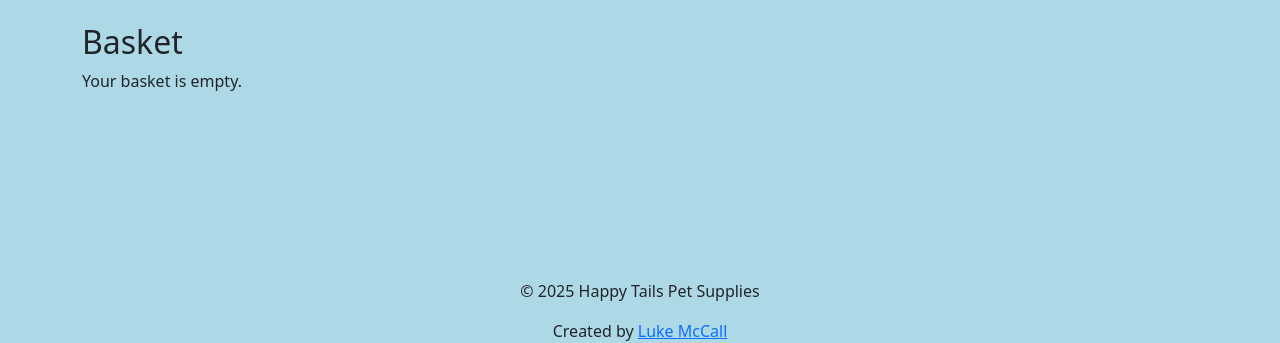
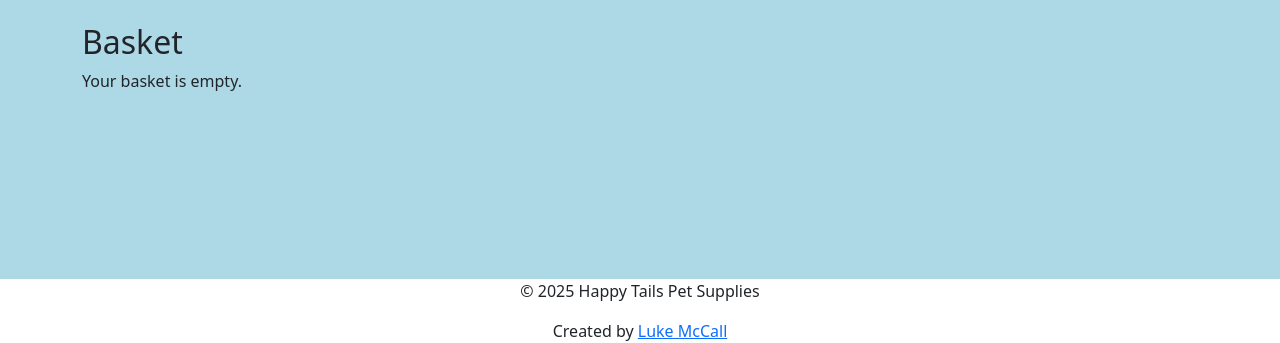
Before and after one commit to TheRealMcCall/happy_tails, a Django app: page /basket/ in a window 1280 px wide. Shown: the part 457-800 px from the top of the page. Run offline with Django 3.2, Linux system fonts and the light colour scheme.

Commit message:
Fix: Style footer so that it no longer overlaps product items and now sits at bottom correctly

```diff
--- a/static/css/style.css
+++ b/static/css/style.css
@@ -14,3 +14,7 @@ body {
     object-fit: cover;
     object-position: 50% 22%;
 }
+
+footer {
+    background-color: white;
+}
--- a/templates/base.html
+++ b/templates/base.html
@@ -8,11 +8,11 @@
     <title>{% block title %}Happy Tails Pet Supplies{% endblock %}</title>
     <link href="https://cdn.jsdelivr.net/npm/bootstrap@5.3.8/dist/css/bootstrap.min.css" rel="stylesheet"
         integrity="sha384-sRIl4kxILFvY47J16cr9ZwB07vP4J8+LH7qKQnuqkuIAvNWLzeN8tE5YBujZqJLB" crossorigin="anonymous">
-    <link rel="stylesheet" href="/static/css/style.css">
+    <link rel="stylesheet" href="{% static 'css/style.css' %}">
     <link rel="icon" type="image/x-icon" href="{% static 'images/favicon.svg' %}">
 </head>
 
-<body>
+<body class="d-flex flex-column min-vh-100">
     {% include "includes/header.html" %}
 
     {% if messages %}
@@ -25,7 +25,7 @@
     </div>
     {% endif %}
 
-    <main>
+    <main class="flex-fill">
         {% block content %}{% endblock %}
     </main>
     {% include "includes/footer.html" %}
--- a/templates/includes/footer.html
+++ b/templates/includes/footer.html
@@ -1,4 +1,4 @@
-<footer class=" text-center fixed-bottom">
+<footer class=" text-center">
     <p> &copy; {{ year|default:"2025" }} Happy Tails Pet Supplies</p>
     <p class="mb-0">
         Created by <a href="https://github.com/TheRealMcCall/" target="_blank"
```
